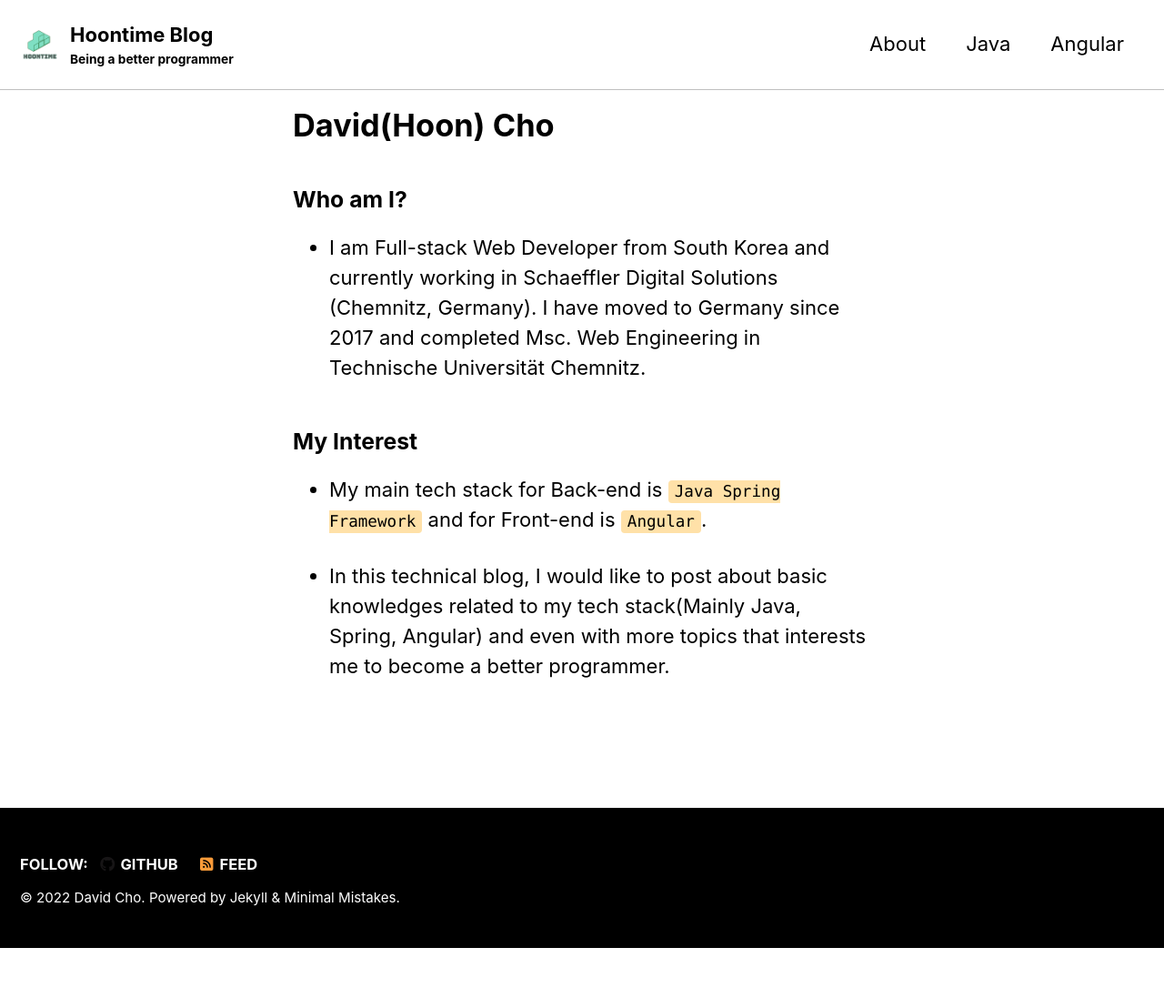
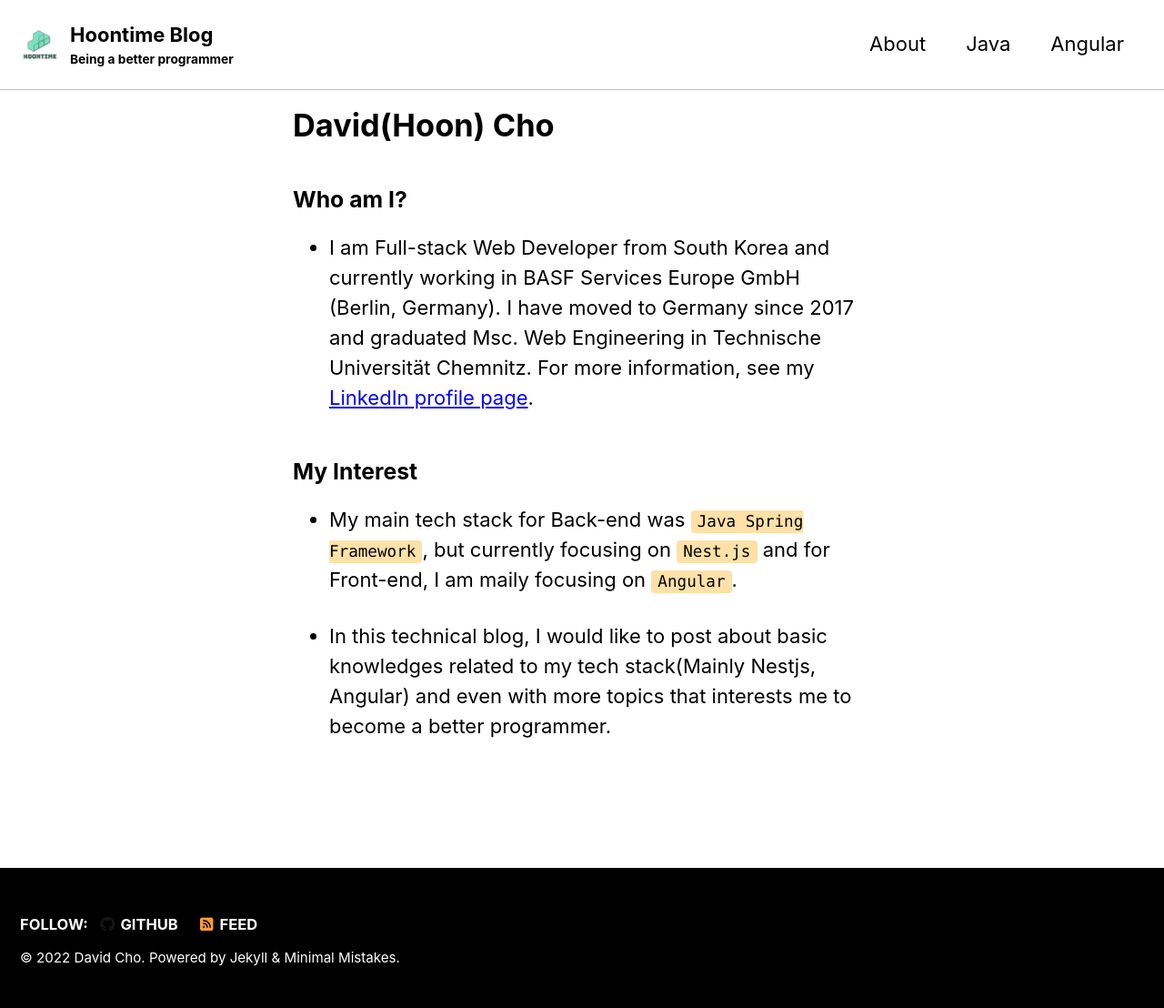
Before and after one commit to Hooning/Hooning.github.io, a Jekyll site: the page built from _pages/about/about.md, in a window 1280 px wide. Shown: the whole page at 91% size. Built offline with Jekyll 4.4.1, drawn with Linux system fonts in a browser that asks for light colours; cached includes are drawn as plain includes; nearby versions of some CDN libraries; before the commit the page ends 1042 px from its top, so only the background shows below that.

Commit message:
fix: update the old about page

```diff
--- a/_pages/about/about.md
+++ b/_pages/about/about.md
@@ -6,11 +6,10 @@ permalink: /about/
 
 ### Who am I?
 
-- I am Full-stack Web Developer from South Korea and currently working in Schaeffler Digital Solutions (Chemnitz, Germany). I have moved to Germany since 2017 and completed Msc. Web Engineering in Technische Universität Chemnitz.
+-   I am Full-stack Web Developer from South Korea and currently working in BASF Services Europe GmbH (Berlin, Germany). I have moved to Germany since 2017 and graduated Msc. Web Engineering in Technische Universität Chemnitz. For more information, see my [LinkedIn profile page](https://www.linkedin.com/in/hoon-cho-37201224/).
 
 ### My Interest
 
-- My main tech stack for Back-end is `Java Spring Framework` and for Front-end is `Angular`.
+-   My main tech stack for Back-end was `Java Spring Framework`, but currently focusing on `Nest.js` and for Front-end, I am maily focusing on `Angular`.
 
-
-- In this technical blog, I would like to post about basic knowledges related to my tech stack(Mainly Java, Spring, Angular) and even with more topics that interests me to become a better programmer.
+-   In this technical blog, I would like to post about basic knowledges related to my tech stack(Mainly Nestjs, Angular) and even with more topics that interests me to become a better programmer.
```
